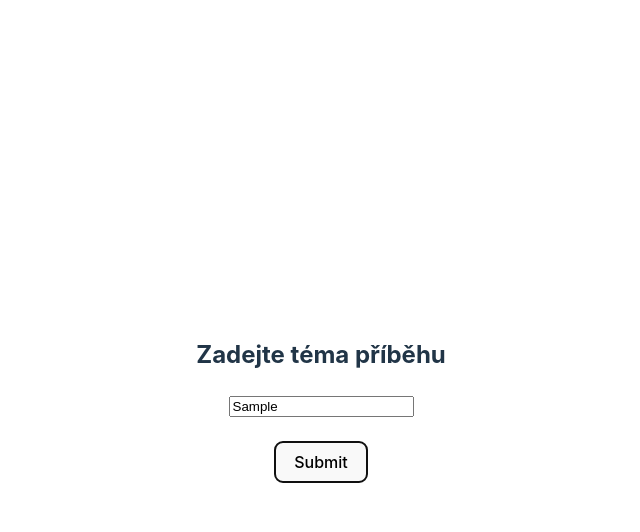
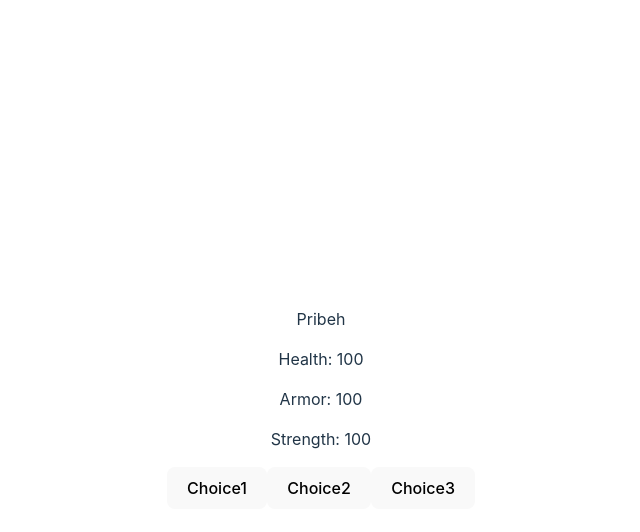
Before and after one commit to LUKAS1272/vite-react, a React (Vite) app: page / in a window 1280 px wide. Both pictures are taken after typing "Sample" into the empty fields and a click on the button "Submit". Shown: the top 532 px of the page, without its empty margins (319-959 px from the left). Built offline with nearby package versions, Linux system fonts and the light colour scheme.

Commit message:
UI upgrade

```diff
--- a/src/App.tsx
+++ b/src/App.tsx
@@ -1,19 +1,30 @@
 import { useState } from 'react';
-import reactLogo from './assets/react.svg';
-import viteLogo from '/vite.svg';
 import './App.css';
+import Story from './Story';
 
 function App() {
-  const GenareteStory = async() =>{
-    <p>Submit</p>
-  }
+  const [showStory, setShowStory] = useState(false);  // Stav pro zobrazení Story komponenty
+
+  const GenerateStory = () => {
+    const txtInput = document.getElementById('MainTxtInput') as HTMLInputElement;
+    if (txtInput && txtInput.value.trim() !== '') {
+      setShowStory(true);  // Po kliknutí na Submit se Story komponenta zobrazí
+    }
+  };
+
   return (
     <>
-      <h2>Zadejte téma příběhu</h2>
-      <input type="text" placeholder="Napište téma zde"/>
-      <br></br>
-      <br></br>
-      <button onClick={GenareteStory}>Submit</button>
+      {!showStory && (
+        <div>
+          <h2>Zadejte téma příběhu</h2>
+          <input id="MainTxtInput" type="text" placeholder="Napište téma zde" />
+          <br />
+          <br />
+          <button onClick={GenerateStory} id="SubmitBtn">Submit</button>
+        </div>
+      )}
+
+      {showStory && <Story />} {/* Zobrazí Story komponentu pouze pokud je showStory true */}
     </>
   );
 }
--- /dev/null
+++ b/src/Story.tsx
@@ -0,0 +1,35 @@
+import { useState } from 'react';
+import './App.css';
+
+function Story() {
+  const [story, setStory] = useState<string>('Pribeh');
+  const [health, setHealth] = useState<number>(100);
+  const [armor, setArmor] = useState<number>(100);
+  const [strength, setStrength] = useState<number>(100);
+
+  const buttonsArray: string[] = ['Choice1', 'Choice2', 'Choice3'];
+
+  const handleButtonClick = (choice: string) => {
+    setStory(`You chose: ${choice}`);
+  };
+
+  return (
+    <>
+      <p id="TextBoxStory">{story}</p>
+      <div>
+        <p>Health: {health}</p>
+        <p>Armor: {armor}</p>
+        <p>Strength: {strength}</p>
+      </div>
+      <div>
+        {buttonsArray.map((goal, index) => (
+          <button key={index} onClick={() => handleButtonClick(goal)}>
+            {goal}
+          </button>
+        ))}
+      </div>
+    </>
+  );
+}
+
+export default Story;
```
